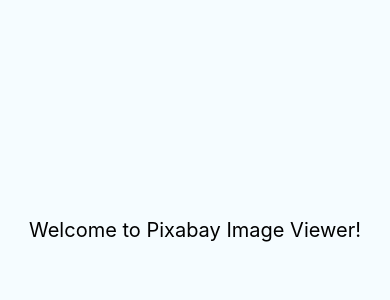
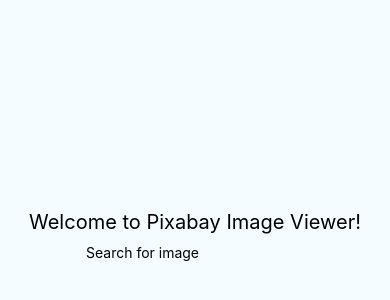
Before and after one commit to sebge-1/image-viewer, a React Native app: screen / in a window 390 px wide. Shown: the part 192-492 px from the top of the page. Built offline with nearby package versions, Linux system fonts and the light colour scheme; no server answers.

Commit message:
set up basic search bar in App component

```diff
--- a/App.js
+++ b/App.js
@@ -7,13 +7,27 @@
  */
 
 import React, {Component} from 'react';
-import { StyleSheet, Text, View} from 'react-native';
+import { StyleSheet, Text, TextInput, View} from 'react-native';
+import { env } from './env.js'
 
 export default class App extends Component{
+  state = {
+    query: ''
+  };
+
+  fetchImages = query => {
+    console.log(query)
+  };
+
   render() {
     return (
       <View style={styles.container}>
         <Text style={styles.welcome}>Welcome to Pixabay Image Viewer!</Text>
+        <TextInput
+          placeholder={'Search for image'}
+          value={this.state.query}
+          onChangeText={query => this.setState({ query })}
+        />
       </View>
     );
   }
```
